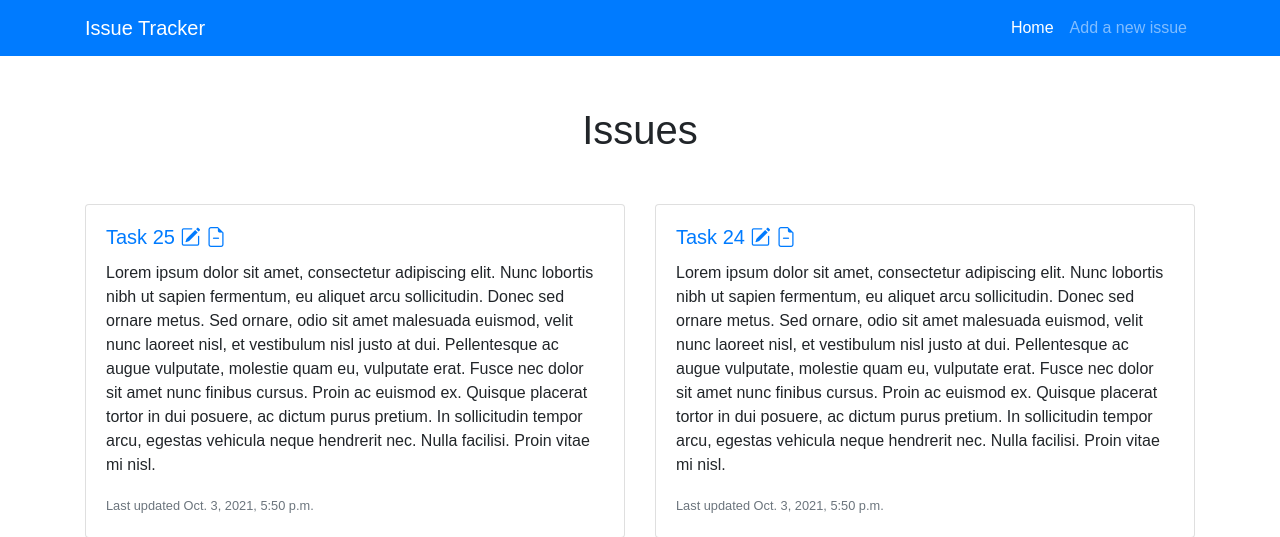
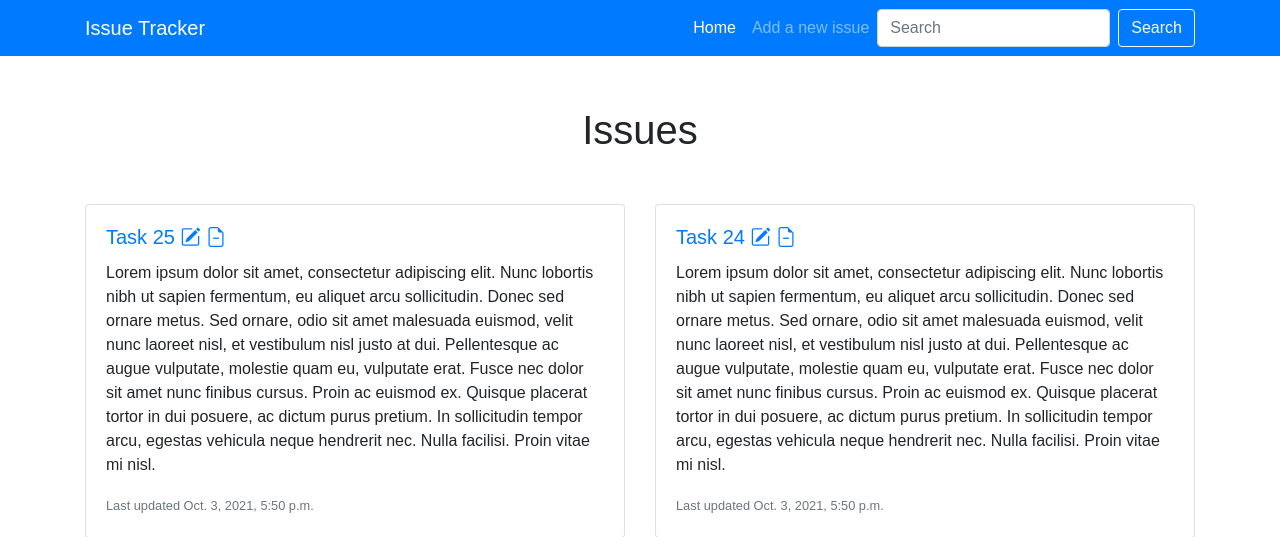
Before and after one commit to amirAkhmetzhanov94/blog, a Django app: page / in a window 1280 px wide. Shown: the top 537 px of the page. Run offline with Django 3.2, Linux system fonts and the light colour scheme; data comes from the database, SQL or seed files in the repository.

Commit message:
HW-54 Добавил возможность поиска по задачам на главной странице.

```diff
--- a/issue_tracker/webapp/forms.py
+++ b/issue_tracker/webapp/forms.py
@@ -16,3 +16,7 @@ class IssueForm(forms.ModelForm):
     class Meta:
         exclude = ["creation_time", "update_time"]
         model = Issue
+
+
+class SearchForm(forms.Form):
+    search = forms.CharField(max_length=100, required=False, label="Search")
--- a/issue_tracker/webapp/templates/base.html
+++ b/issue_tracker/webapp/templates/base.html
@@ -22,6 +22,7 @@
           <li class="nav-item">
             <a class="nav-link" href="{% url 'issue_add' %}">Add a new issue</a>
           </li>
+        {% include "partial/search_form.html" %}
         </ul>
       </div>
 </nav>
--- a/issue_tracker/webapp/templates/partial/pagination.html
+++ b/issue_tracker/webapp/templates/partial/pagination.html
@@ -2,17 +2,17 @@
 {% if is_paginated %}
   <ul class="pagination">
     {% if page_obj.has_previous %}
-      <li class="page-item"><a href="?page={{ page_obj.previous_page_number }}" class="page-link">Previous</a></li>
+      <li class="page-item"><a href="?{% if query %}{{ query }}&{% endif %}page={{ page_obj.previous_page_number }}" class="page-link">Previous</a></li>
     {% endif %}
     {% for page in paginator.page_range %}
       {% if page_obj.number == page %}
         <li class="page-item active" aria-current="page"><span class="page-link">{{ page }}</span></li>
       {% else %}
-        <li class="page-item"><a href="?page={{ page }}" class="page-link">{{ page }}</a></li>
+        <li class="page-item"><a href="?{% if query %}{{ query }}&{% endif %}page={{ page }}" class="page-link">{{ page }}</a></li>
       {% endif %}
     {% endfor %}
     {% if page_obj.has_next %}
-      <li class="page-item"><a href="?page={{ page_obj.next_page_number }}" class="page-link">Next</a></li>
+      <li class="page-item"><a href="?{% if query %}{{ query }}&{% endif %}page={{ page_obj.next_page_number }}" class="page-link">Next</a></li>
     {% endif %}
   </ul>
 {% endif %}
--- /dev/null
+++ b/issue_tracker/webapp/templates/partial/search_form.html
@@ -0,0 +1,9 @@
+{% csrf_token %}
+      <form class="form-inline my-2 my-lg-0" action="" method="GET">
+          <input class="form-control mr-sm-2" type="search" name="search" placeholder="Search" aria-label="Search">
+          <button class="btn btn-outline-light my-2 my-sm-0" type="submit">Search</button>
+
+{% for error in form.search.errors %}
+    <p class="form-error">{{ error }}</p>
+{% endfor %}
+      </form>
--- a/issue_tracker/webapp/views.py
+++ b/issue_tracker/webapp/views.py
@@ -1,8 +1,10 @@
 from django.shortcuts import render, get_object_or_404, redirect
 from django.views.generic import View, TemplateView, FormView, ListView
 from webapp.models import Type, Status, Issue
-from webapp.forms import IssueForm
+from django.utils.http import urlencode
+from webapp.forms import IssueForm, SearchForm
 from django.urls import reverse
+from django.db.models import Q
 
 
 class IndexView(ListView):
@@ -11,6 +13,32 @@ class IndexView(ListView):
     context_object_name = 'issues'
     ordering = "-update_time"
     paginate_by = 10
+
+    def get(self, request, *args, **kwargs):
+        self.form = self.get_search_form()
+        self.search_value = self.get_search_value()
+        return super().get(request, *args, **kwargs)
+
+    def get_context_data(self, *, object_list=None, **kwargs):
+        context = super().get_context_data(object_list=object_list, **kwargs)
+        context["search_form"] = self.form
+        if self.search_value:
+            context["query"] = urlencode({"search": self.search_value})
+        return context
+
+    def get_queryset(self):
+        queryset = super().get_queryset()
+        if self.search_value:
+            query = Q(summary__icontains=self.search_value) | Q(description__icontains=self.search_value)
+            queryset = queryset.filter(query)
+        return queryset
+
+    def get_search_form(self):
+        return SearchForm(self.request.GET)
+
+    def get_search_value(self):
+        if self.form.is_valid():
+            return self.form.cleaned_data["search"]
 
 
 class IssueView(TemplateView):
```
